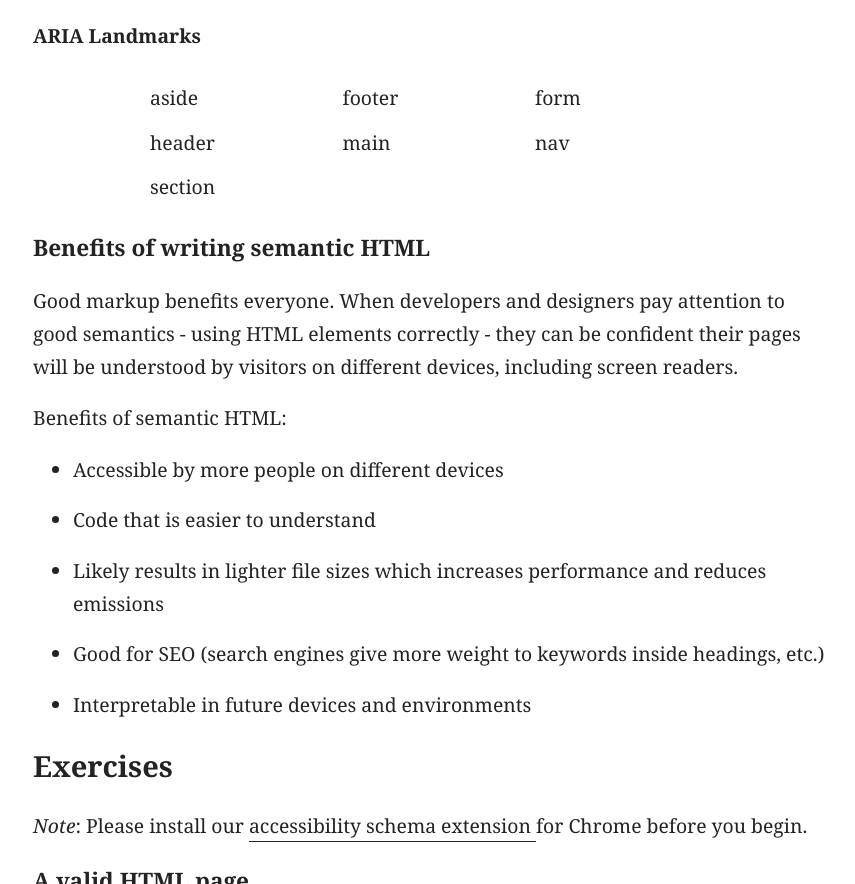
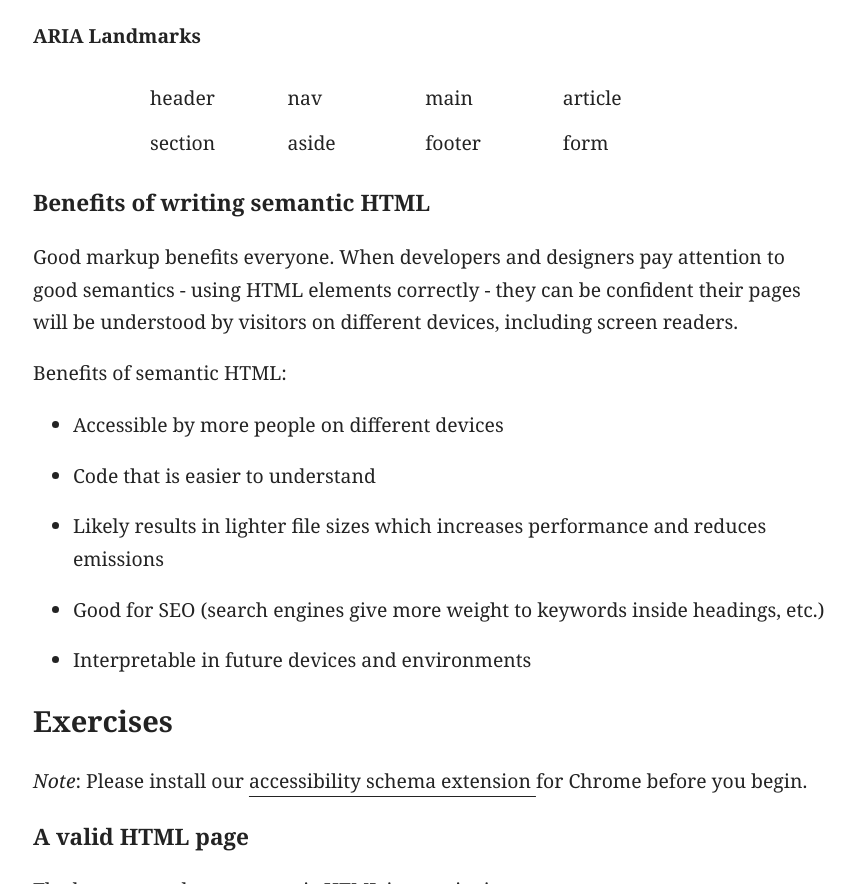
Before and after one commit to p-n-c/workshops, a website built with Parcel: page src/workshops/workshop-one.html in a window 1280 px wide. Shown: the part 1659-2543 px from the top of the page, without its empty margins (210-1065 px from the left). Built offline with nearby package versions, Linux system fonts and the light colour scheme.

Commit message:
update landmark roles

```diff
--- a/src/style.css
+++ b/src/style.css
@@ -317,7 +317,7 @@ dt {
   margin: 0 10ch;
 
   & > div {
-    flex: 1 150px;
+    width: 120px;
     margin: calc(var(--d) * 2);
     display: flex;
   }
--- a/src/workshops/workshop-one.html
+++ b/src/workshops/workshop-one.html
@@ -43,7 +43,7 @@
             >.
           </p>
           <p>- By the end of this workshop, you will be able to:</p>
-          <ul>
+          <ul aria-label="workshop-outcomes">
             <li>Create semantically correct HTML pages</li>
             <li>Validate HTML accessibility</li>
             <li>Implement basic CSS Grid layouts</li>
@@ -118,13 +118,14 @@
             </p>
             <h4>ARIA Landmarks</h4>
             <div class="cols">
+              <div>header</div>
+              <div>nav</div>
+              <div>main</div>
+              <div>article</div>
+              <div>section</div>
               <div>aside</div>
               <div>footer</div>
               <div>form</div>
-              <div>header</div>
-              <div>main</div>
-              <div>nav</div>
-              <div>section</div>
             </div>
           </section>
           <section aria-labelledby="benefits-of-semantic-html">
```
